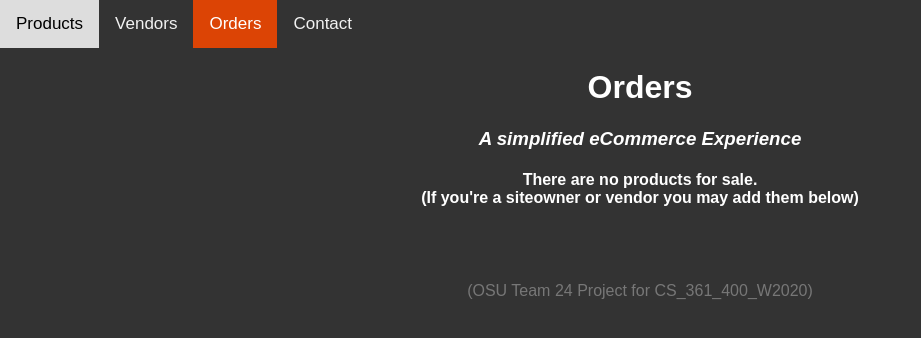
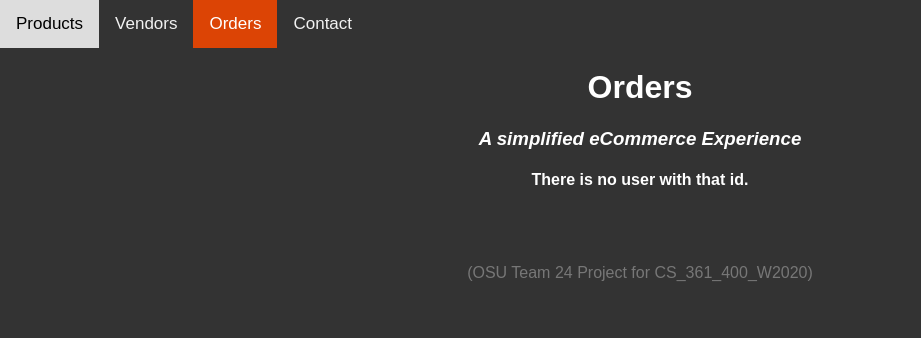
Before and after one commit to kowalczj/shop24, a Flask app: template templates/orderhistorydetails.html in a window 1280 px wide. Shown: the top 338 px of the page, without its empty margins (0-921 px from the left). Run offline with Flask 2, Linux system fonts and the light colour scheme; the template is opened without the code that fills it, so the values that code supplies are empty.

Commit message:
Update orderhistorydetails.html

```diff
--- a/templates/orderhistorydetails.html
+++ b/templates/orderhistorydetails.html
@@ -15,7 +15,7 @@
     <h1 style="text-align: center">Orders</h1>
     <h3 style="text-align: center"><em>A simplified eCommerce Experience</em></h3>
     {% if tasks|length < 1 %}
-    <h4 style="text-align: center">There are no products for sale.<br>(If you're a siteowner or vendor you may add them below)</h4>
+    <h4 style="text-align: center">There is no user with that id.</h4>
     {% else %}
 
     <table>
```
